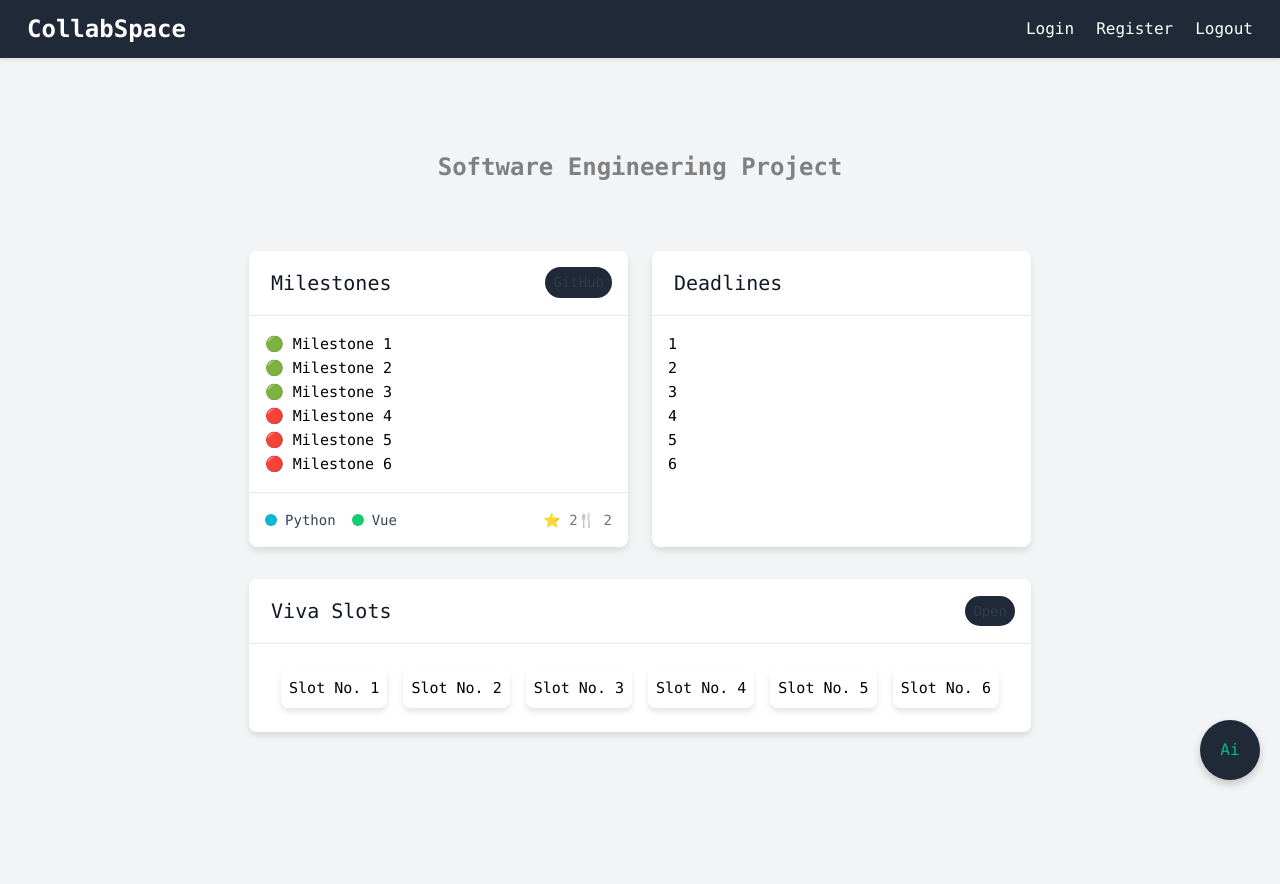
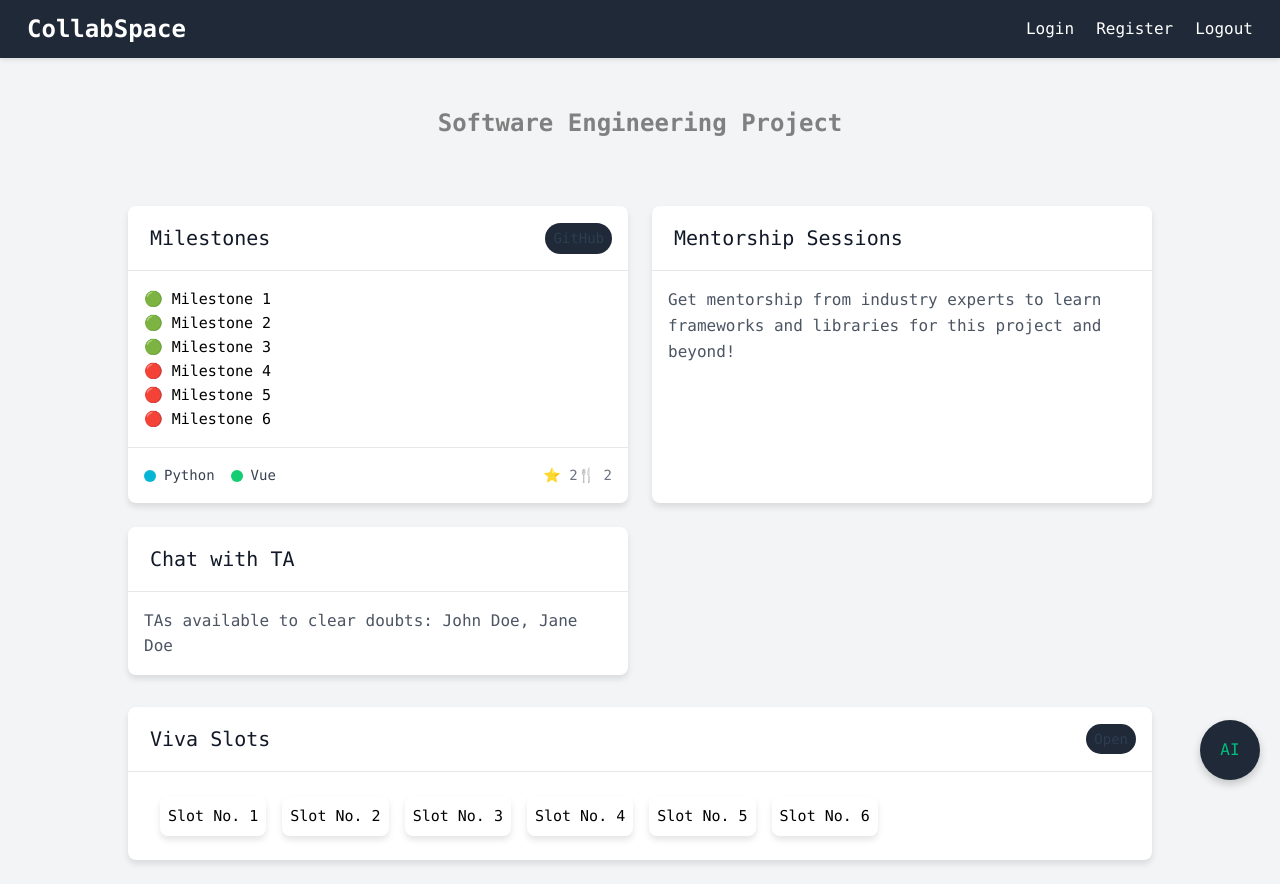
Before and after one commit to tanmay316/CollabSpace-Tracking-Student-Progress-in-Software-Projects, a Vue app in the folder frontend/: page / in a window 1280 px wide. Before the commit the page ends 800 px from the top, so only its background shows below. Built offline with nearby package versions, Linux system fonts and the light colour scheme.

Commit message:
Modified components and UI

```diff
--- a/frontend/src/App.vue
+++ b/frontend/src/App.vue
@@ -1,7 +1,7 @@
 <script setup>
 import { RouterLink, RouterView } from 'vue-router'
 import Navbar from './components/Navbar.vue';
-import AiChatIcon from './components/AiChatIcon.vue';
+import AiChatIcon from './components/AIChatIcon.vue';
 </script>
 
 <template>
--- a/frontend/src/components/AiChatIcon.vue
+++ b/frontend/src/components/AIChatIcon.vue
@@ -1,5 +1,5 @@
 <template>
-  <div class="ai-button"><RouterLink to="/chatInterface">Ai</RouterLink></div>
+  <div class="ai-button"><RouterLink to="/ta-chat">AI</RouterLink></div>
 </template>
 
 <style scoped>
--- a/frontend/src/components/Milestone.vue
+++ b/frontend/src/components/Milestones.vue
@@ -32,31 +32,31 @@
   const milestones = [
     {
       id: 0,
-      title: '+ Milestone',
+      title: 'Milestone 1',
       description: 'CRUD Operations.',
       status: 'pending'
     },
     {
       id: 1,
-      title: 'Initial Project Setup',
+      title: 'Milestone 2',
       description: 'Setting up the project repository and structure.',
       status: 'completed'
     },
     {
       id: 2,
-      title: 'Frontend Development',
+      title: 'Milestone 3',
       description: 'Implementing the user interface and frontend logic.',
       status: 'incomplete'
     },
     {
       id: 3,
-      title: 'Backend API Integration',
+      title: 'Milestone 4',
       description: 'Integrating the backend APIs with the frontend.',
       status: 'pending'
     },
     {
       id: 4,
-      title: 'Testing and Deployment',
+      title: 'Milestone 5',
       description: 'Running tests and deploying the project.',
       status: 'pending'
     }
--- a/frontend/src/components/Project.vue
+++ b/frontend/src/components/Project.vue
@@ -8,22 +8,10 @@
             <div class="card-header">
               <h3>
                 <RouterLink to="/milestones">
-                  <a
-                  href=""
-                  target="_blank"
-                  rel="noreferrer"
-                  >
-                  Milestones
-                </a>
+                  <a href="" target="_blank" rel="noreferrer">Milestones</a>
               </RouterLink>
               </h3>
-              <a class="badge"
-                href="https://github.com/anigaut/soft-engg-project-sep-2024-se-sep-10"
-                target="_blank"
-                rel="noreferrer"
-              >
-              GitHub
-            </a>
+              <a class="badge" href="https://github.com/anigaut/soft-engg-project-sep-2024-se-sep-10" target="_blank" rel="noreferrer">GitHub</a>
             </div>
             <div class="card-body">
               <div>
@@ -52,25 +40,35 @@
           <div class="project-card">
             <div class="card-header">
               <h3>
-                <RouterLink to="/milestone">
+                <RouterLink to="mentorship">
+                  <a href="" target="_blank" rel="noreferrer">Mentorship Sessions</a>
+              </RouterLink>
+            </h3>
+            </div>
+            <div class="card-body">
+              <div>
+                <p>Get mentorship from industry experts to learn frameworks and libraries for this project and beyond!</p>
+              </div>
+            </div>
+          </div>
+
+          <div class="project-card">
+            <div class="card-header">
+              <h3>
+                <RouterLink to="/ta-chat">
                   <a
                   href=""
                   target="_blank"
                   rel="noreferrer"
                   >
-                  Deadlines
+                  Chat with TA
                 </a>
               </RouterLink>
             </h3>
             </div>
             <div class="card-body">
               <div>
-                <div class="milestones">1</div>
-                <div class="milestones">2</div>
-                <div class="milestones">3</div>
-                <div class="milestones">4</div>
-                <div class="milestones">5</div>
-                <div class="milestones">6</div>
+                <p>TAs available to clear doubts: John Doe, Jane Doe</p>
               </div>
             </div>
           </div>
@@ -81,18 +79,10 @@
             <div class="card-header">
               <h3>
                 <RouterLink to="/milestone">
-                  <a
-                  href=""
-                  target="_blank"
-                  rel="noreferrer"
-                  >
-                  Viva Slots
-                </a>
-              </RouterLink>
+                  <a href="" target="_blank" rel="noreferrer">Viva Slots</a>
+                </RouterLink>
               </h3>
-              <span class="badge">
-              Open
-              </span>
+              <span class="badge">Open</span>
             </div>
             <div class="card-body">
               <div class="slots">
--- a/frontend/src/components/Register.vue
+++ b/frontend/src/components/Register.vue
@@ -35,7 +35,7 @@
 </template>
 
 <script>
-import axios from 'axios';
+//import axios from 'axios';
 
 export default {
   data() {
--- a/frontend/src/router/index.js
+++ b/frontend/src/router/index.js
@@ -34,9 +34,9 @@ const router = createRouter({
       component: () => import('../views/ChatUsersView.vue')
     },
     {
-      path:'/chatInterface',
+      path:'/ta-chat',
       name:'chatInterface',
-      component: () => import('../views/chatInterfaceView.vue')
+      component: () => import('../views/ChatInterfaceView.vue')
     }
   ]
 })
--- a/frontend/src/views/MilestoneView.vue
+++ b/frontend/src/views/MilestoneView.vue
@@ -1,5 +1,5 @@
 <script setup>
-import Milestone from '../components/Milestone.vue';
+import Milestone from '../components/Milestones.vue';
 </script>
 
 <template>
```
Also changed, not shown: frontend/src/views/ChatInterfaceView.vue (renamed from frontend/src/views/chatInterfaceView.vue).
